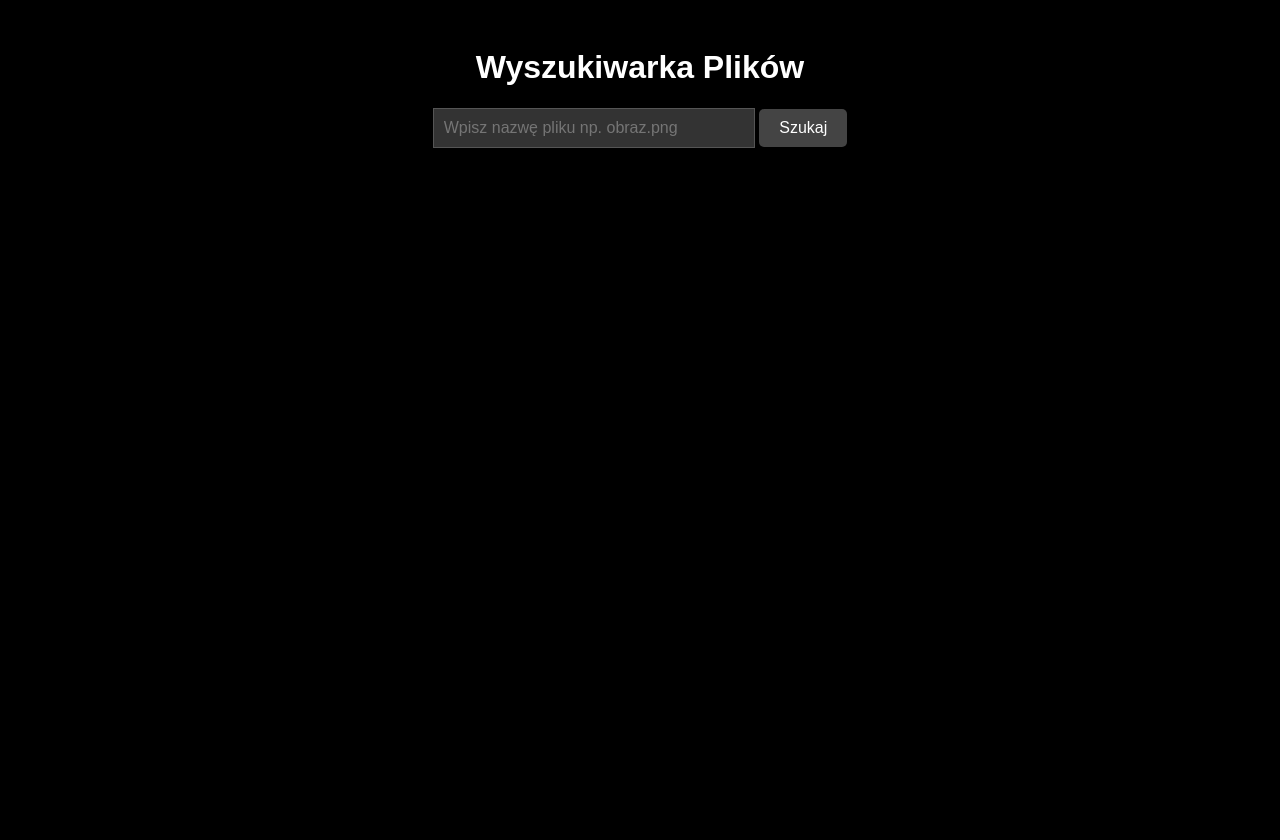
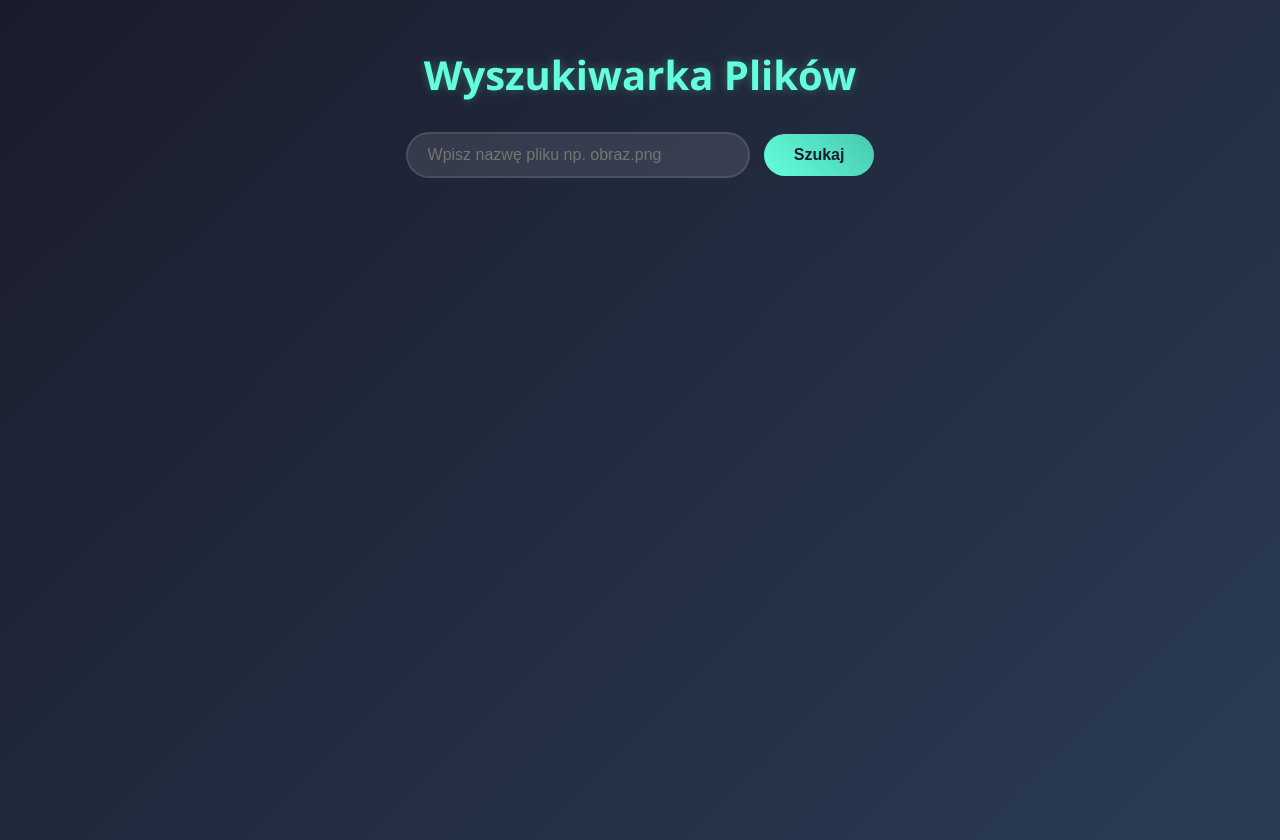
Before and after one commit to Skibidi82111/file, a plain HTML site: page index.html in a window 1280 px wide. Before the commit the page ends 800 px from the top, so only its background shows below. Drawn offline with Linux system fonts and the light colour scheme.

Commit message:
Update styles.css

```diff
--- a/styles.css
+++ b/styles.css
@@ -1,61 +1,86 @@
 body {
-    font-family: Arial, sans-serif;
+    font-family: 'Segoe UI', Tahoma, Geneva, Verdana, sans-serif;
     text-align: center;
+    min-height: 100vh;
+    margin: 0;
     padding: 20px;
-    background-color: black; /* Ustaw tło na czarne */
-    color: white; /* Ustaw tekst na biały dla lepszej widoczności */
+    background: linear-gradient(135deg, #1a1c2c 0%, #2a3c54 100%);
+    color: #e0e0e0;
 }
 
 #searchInput {
-    padding: 10px;
+    padding: 12px 20px;
     width: 300px;
     font-size: 16px;
-    background-color: #333; /* Ciemne tło dla pola tekstowego */
-    color: white; /* Biały tekst w polu tekstowym */
-    border: 1px solid #555; /* Lekko szary border */
+    background-color: rgba(255, 255, 255, 0.1);
+    color: #ffffff;
+    border: 2px solid rgba(255, 255, 255, 0.1);
+    border-radius: 25px;
+    transition: all 0.3s ease;
+    outline: none;
+    margin-right: 10px;
+}
+
+#searchInput:focus {
+    border-color: #64ffda;
+    box-shadow: 0 0 15px rgba(100, 255, 218, 0.3);
 }
 
 #searchBtn {
-    padding: 10px 20px;
+    padding: 12px 30px;
     font-size: 16px;
     cursor: pointer;
-    background-color: #444; /* Ciemne tło przycisku */
-    color: white; /* Biały tekst przycisku */
-    border: none; /* Bez obramowania */
-    border-radius: 5px; /* Zaokrąglone rogi */
+    background: linear-gradient(45deg, #64ffda 0%, #48c9b0 100%);
+    color: #1a1c2c;
+    border: none;
+    border-radius: 25px;
+    font-weight: bold;
+    transition: all 0.3s ease;
 }
 
 #searchBtn:hover {
-    background-color: #555; /* Jaśniejsze tło przycisku przy najechaniu */
+    transform: translateY(-2px);
+    box-shadow: 0 5px 15px rgba(100, 255, 218, 0.4);
 }
 
-h1, h2 {
-    color: white; /* Biały kolor dla nagłówków */
+h1 {
+    color: #64ffda;
+    font-size: 2.5em;
+    margin-bottom: 30px;
+    text-shadow: 0 0 10px rgba(100, 255, 218, 0.3);
+}
+
+h2 {
+    color: white;
 }
 
 #uploadForm {
-    margin-top: 20px;
+    margin-top: 30px;
 }
 
 #fileToUpload {
-    padding: 10px;
+    padding: 12px;
     font-size: 16px;
     margin-right: 10px;
-    background-color: #333; /* Ciemne tło dla pola przesyłania pliku */
-    color: white; /* Biały tekst w polu przesyłania pliku */
-    border: 1px solid #555; /* Lekko szary border */
+    background-color: rgba(255, 255, 255, 0.1);
+    color: #ffffff;
+    border: 2px solid rgba(255, 255, 255, 0.1);
+    border-radius: 25px;
 }
 
 button[type="submit"] {
-    padding: 10px 20px;
+    padding: 12px 30px;
     font-size: 16px;
     cursor: pointer;
-    background-color: #4CAF50; /* Zielony kolor */
+    background: linear-gradient(45deg, #48c9b0 0%, #3498db 100%);
     color: white;
     border: none;
-    border-radius: 5px;
+    border-radius: 25px;
+    font-weight: bold;
+    transition: all 0.3s ease;
 }
 
 button[type="submit"]:hover {
-    background-color: #45a049; /* Ciemniejszy zielony kolor przy najechaniu */
+    transform: translateY(-2px);
+    box-shadow: 0 5px 15px rgba(52, 152, 219, 0.4);
 }
```
